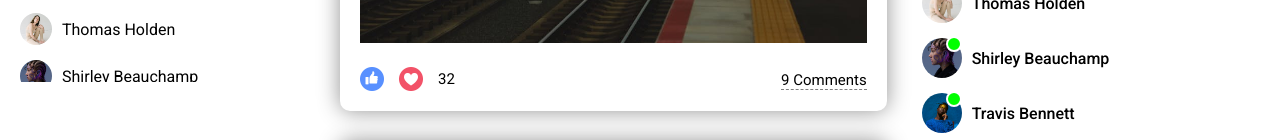
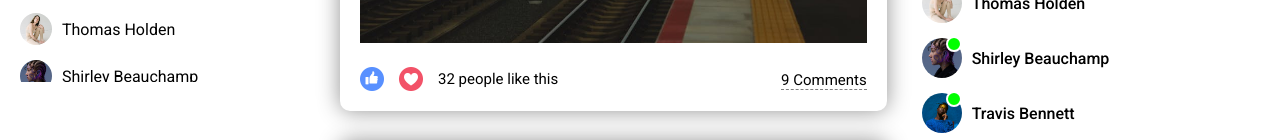
Before and after one commit to melvinthomasdev/react-social, a React (Create React App) app: page / in a window 1280 px wide. Shown: the part 718-858 px from the top of the page. Built offline with nearby package versions, Linux system fonts and the light colour scheme.

Commit message:
Likes content

```diff
--- a/src/components/post/Post.jsx
+++ b/src/components/post/Post.jsx
@@ -28,7 +28,7 @@ export default function Post(post) {
                 <div className='postBottomLeft'>
                     <img className="likeIcon" src='/assets/like.png' alt=''/>
                     <img className="likeIcon" src='/assets/heart.png' alt=''/>
-                    <span className='postLikeCounter'> {post.post.like}</span>
+                    <span className='postLikeCounter'> {post.post.like} people like this</span>
                 </div>
                 <div className='postBottomRight'>
                     <span className='postCommentText'>{post.post.comment} Comments</span>
```
